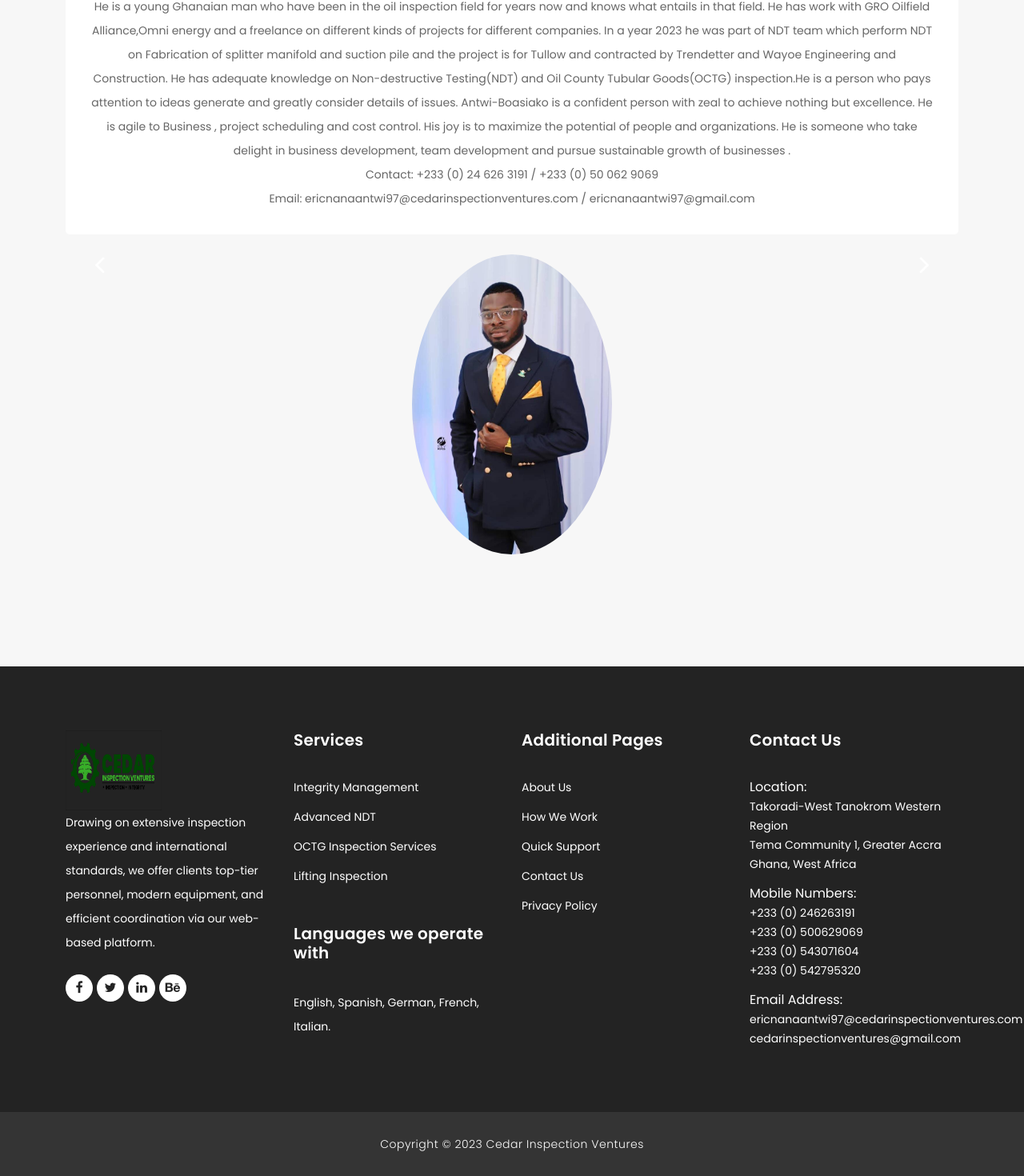
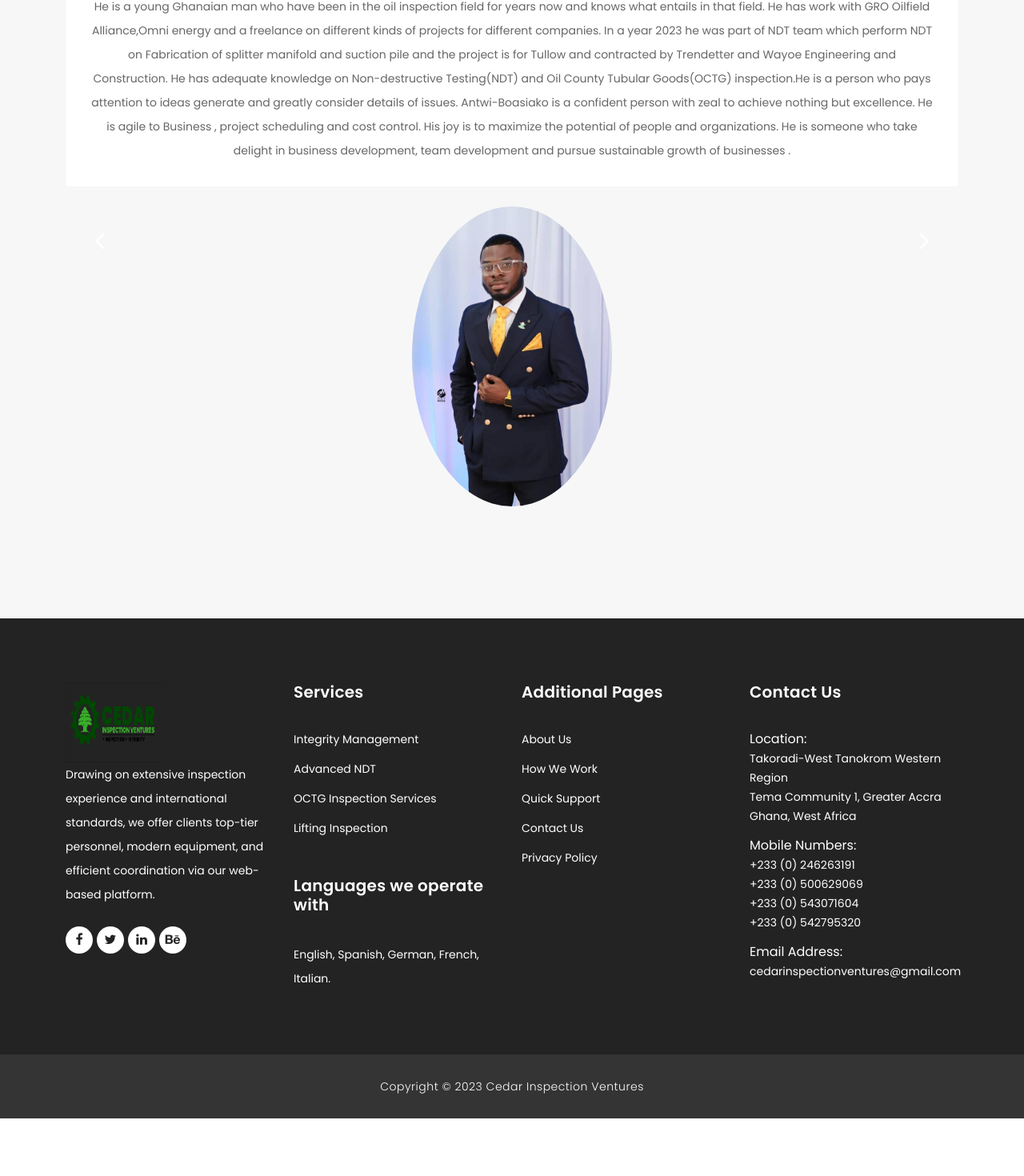
Before and after one commit to Faisal-Sey/Cedar-Company-Limited, a React (Vite) app: page / in a window 1280 px wide. Shown: the part 5305-6775 px from the top of the page at 80% size. After the commit the page ends 6703 px from the top, so only its background shows below. Built offline with nearby package versions, Linux system fonts and the light colour scheme.

Commit message:
website bug fixes

```diff
--- a/src/components/common/footer/footer.jsx
+++ b/src/components/common/footer/footer.jsx
@@ -103,7 +103,6 @@ export default function () {
                                 </li>
                                 <li>
                                     <span>Email Address:</span><br />
-                                    <a>ericnanaantwi97@cedarinspectionventures.com</a><br />
                                     <a>cedarinspectionventures@gmail.com</a>
                                 </li>
                             </ul>
--- a/src/components/home/testimonials.jsx
+++ b/src/components/home/testimonials.jsx
@@ -57,9 +57,6 @@ export default function () {
                                         He is someone who take delight in business development, team development
                                         and pursue sustainable growth of businesses .
                                     </p>
-                                    <p>Contact: +233 (0) 24 626 3191 / +233 (0) 50 062 9069</p>
-                                    <p>Email: ericnanaantwi97@cedarinspectionventures.com /
-                                        ericnanaantwi97@gmail.com</p>
                                 </div>
                                 <img src={CEOImage} alt=""/>
                             </div>
--- a/src/screens/about/index.jsx
+++ b/src/screens/about/index.jsx
@@ -96,8 +96,6 @@ export default function () {
                                             He is someone who take delight in business development, team development
                                             and pursue sustainable growth of businesses .
                                         </p>
-                                        <p>Contact: +233 (0) 24 626 3191 / +233 (0) 50 062 9069</p>
-                                        <p>Email: ericnanaantwi97@cedarinspectionventures.com / ericnanaantwi97@gmail.com</p>
                                     </div>
                                 </div>
                             </div>
--- a/src/screens/services/index.jsx
+++ b/src/screens/services/index.jsx
@@ -77,8 +77,8 @@ export default function Services () {
                                             <li>Magnetic Particle Inspection (MPI)</li>
                                             <li>Dye Penetrant Inspection (DPI)</li>
                                             <li>Close Visual Inspection (CVI)</li>
-                                            <li>Ultrasonic tacking (UT) - Wall thickness and Shear wave</li>
-                                            <li>Radiographic Testing(RT) and Radiographic Film interpretation(RFI)</li>
+                                            <li>Ultrasonic Testing (UT) - Wall thickness and Shear wave</li>
+                                            <li>Radiographic Testing (RT) and Radiographic Film interpretation(RFI)</li>
                                             <li>Eddy Current</li>
                                         </ol>
                                     </p>
```
